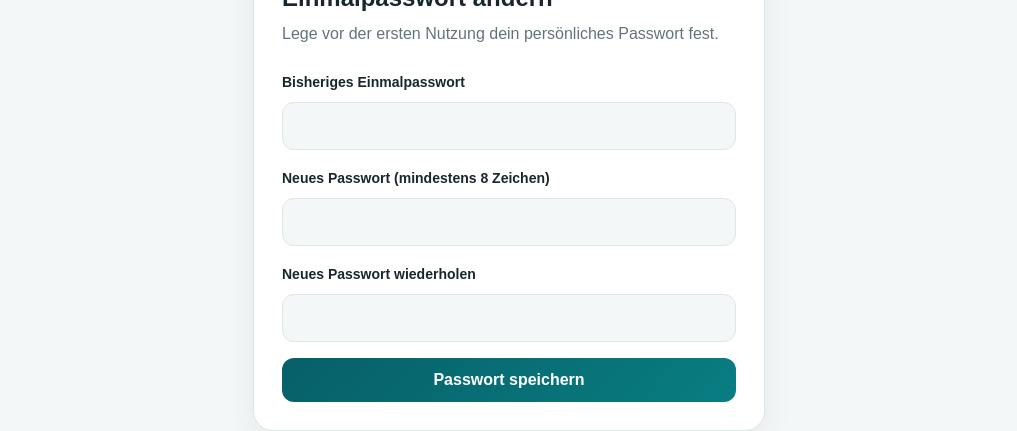
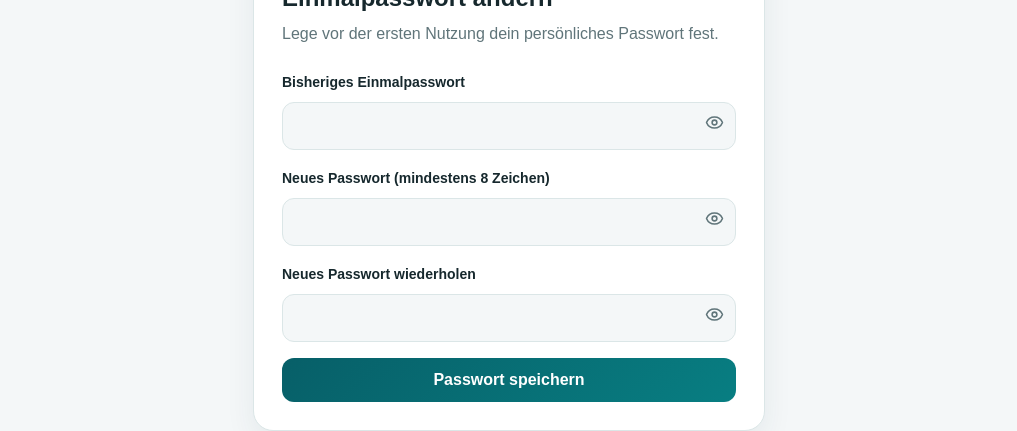
Before and after one commit to Schello805/Finanzplaner, a Next.js app: page /passwort-aendern in a window 1280 px wide. Shown: the part 121-552 px from the top of the page, without its empty margins (256-1273 px from the left). Built offline with nearby package versions, Linux system fonts and the light colour scheme.

Commit message:
feat: add password visibility across forms

```diff
--- a/src/app/passwort-aendern/page.tsx
+++ b/src/app/passwort-aendern/page.tsx
@@ -2,5 +2,6 @@
 import { FormEvent, useState } from "react";
 import { useRouter } from "next/navigation";
 import { KeyRound } from "lucide-react";
+import {PasswordInput} from "@/components/password-input";
 export default function ChangePasswordPage(){const router=useRouter();const[error,setError]=useState("");const[info,setInfo]=useState("");async function submit(e:FormEvent<HTMLFormElement>){e.preventDefault();const form=new FormData(e.currentTarget);if(form.get("newPassword")!==form.get("repeat")){setError("Die neuen Passwörter stimmen nicht überein.");return}const response=await fetch("/api/auth/change-password",{method:"POST",headers:{"Content-Type":"application/json"},body:JSON.stringify({currentPassword:form.get("currentPassword"),newPassword:form.get("newPassword")})});const body=await response.json();if(!response.ok){setError(body.error);return}if(body.pwnedCheck==="unavailable")setInfo("Die Online-Leakprüfung war nicht erreichbar. Das Passwort wurde lokal geprüft und gespeichert.");router.push("/einrichtung");router.refresh()}
-return <div className="mx-auto max-w-lg"><section className="card p-7"><KeyRound className="text-[var(--primary)]"/><h1 className="mt-4 text-2xl font-bold">Einmalpasswort ändern</h1><p className="mt-2 muted">Lege vor der ersten Nutzung dein persönliches Passwort fest.</p><form onSubmit={submit} className="mt-6 space-y-4">{[["currentPassword","Bisheriges Einmalpasswort"],["newPassword","Neues Passwort (mindestens 8 Zeichen)"],["repeat","Neues Passwort wiederholen"]].map(([name,label])=><label key={name} className="block"><span className="text-sm font-semibold">{label}</span><input name={name} type="password" required minLength={name==="currentPassword"?1:8} className="mt-2 min-h-12 w-full rounded-xl border border-[var(--border)] bg-[var(--background)] px-4"/></label>)}{error&&<div role="alert" className="rounded-xl bg-red-50 p-3 text-sm text-red-800">{error}</div>}{info&&<div className="rounded-xl bg-amber-50 p-3 text-sm text-amber-800">{info}</div>}<button className="btn-primary w-full">Passwort speichern</button></form></section></div>}
+return <div className="mx-auto max-w-lg"><section className="card p-7"><KeyRound className="text-[var(--primary)]"/><h1 className="mt-4 text-2xl font-bold">Einmalpasswort ändern</h1><p className="mt-2 muted">Lege vor der ersten Nutzung dein persönliches Passwort fest.</p><form onSubmit={submit} className="mt-6 space-y-4">{[["currentPassword","Bisheriges Einmalpasswort"],["newPassword","Neues Passwort (mindestens 8 Zeichen)"],["repeat","Neues Passwort wiederholen"]].map(([name,label])=><label key={name} className="block"><span className="text-sm font-semibold">{label}</span><PasswordInput name={name} required minLength={name==="currentPassword"?1:8} className="mt-2 min-h-12 w-full rounded-xl border border-[var(--border)] bg-[var(--background)] px-4"/></label>)}{error&&<div role="alert" className="rounded-xl bg-red-50 p-3 text-sm text-red-800">{error}</div>}{info&&<div className="rounded-xl bg-amber-50 p-3 text-sm text-amber-800">{info}</div>}<button className="btn-primary w-full">Passwort speichern</button></form></section></div>}
```
Also changed, not shown: src/app/admin/smtp/page.tsx (+2 -2 lines), src/app/einladung/page.tsx (+2 -2 lines), 1 other file (tests, documents, lock files or other folders).
